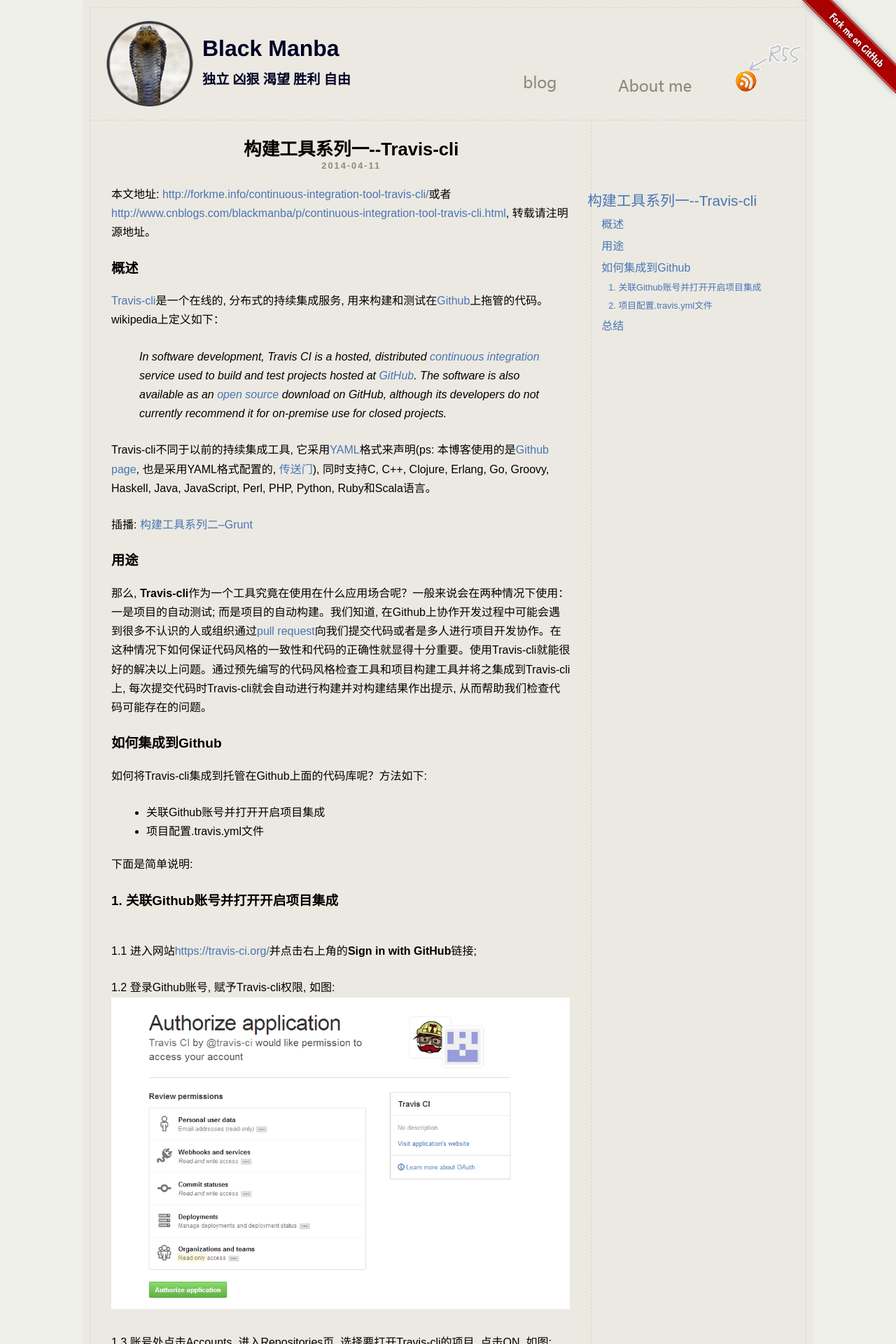
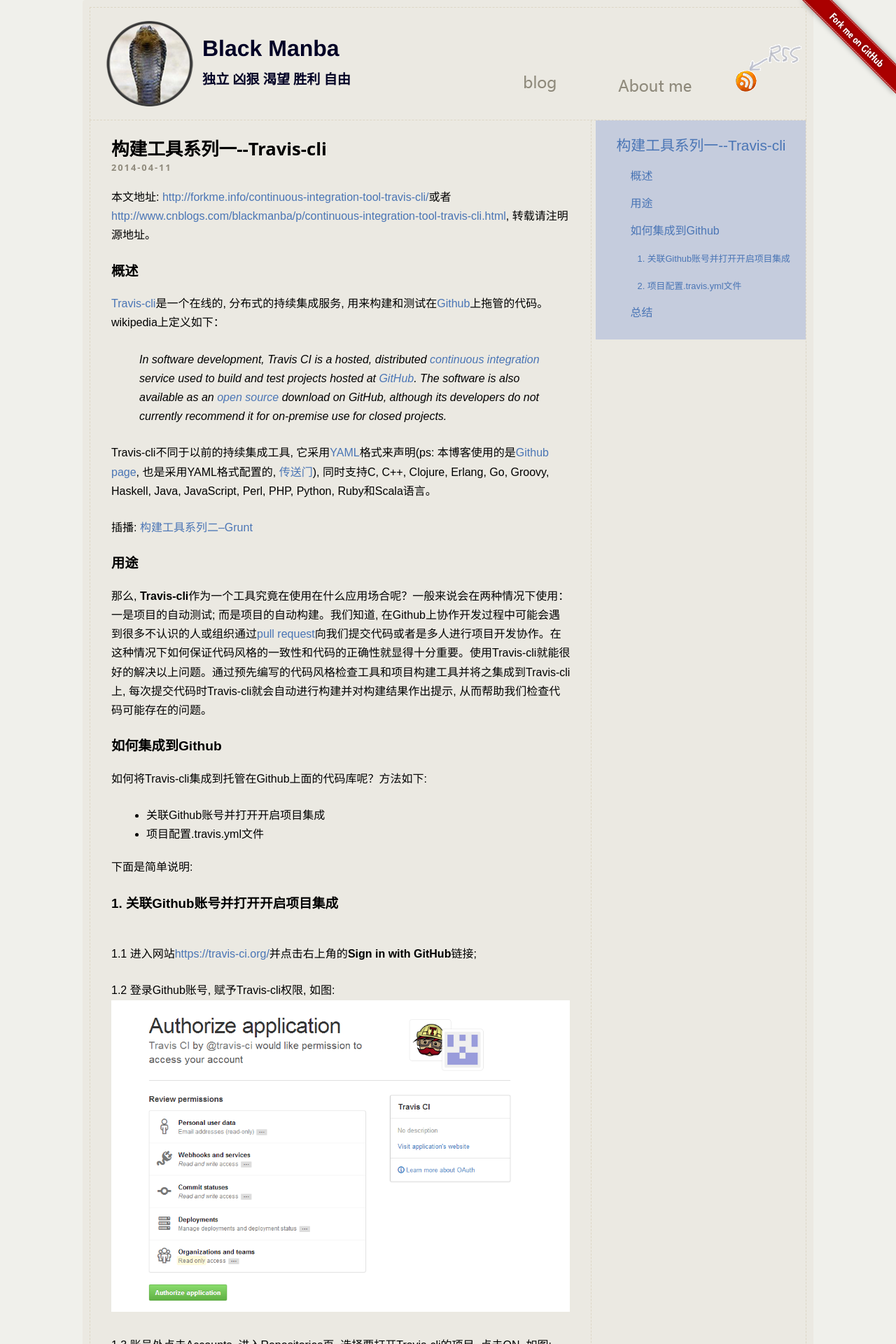
Before and after one commit to JackieLin/forkme, a Jekyll site: the page built from _posts/2014-04-11-continuous-integration-tool-travis-cli.md, in a window 1280 px wide. Shown: the top 1920 px of the page at 70% size. Built offline with Jekyll 4.4.1, drawn with Linux system fonts in a browser that asks for light colours; Markdown is read by kramdown in place of the engine named in the settings; comment, search, counter and statistics services are not loaded.

Commit message:
update style

```diff
--- a/_layouts/post.html
+++ b/_layouts/post.html
@@ -1,6 +1,7 @@
 ---
 layout: main
 ---
+<section class="l">
 	<!-- 具体文章模块 -->
 	<section class="article">
 		<article>
--- a/css/main.css
+++ b/css/main.css
@@ -37,6 +37,10 @@
 *::-moz-selection {
     background: none repeat scroll 0 0 #FF5F3E;
     color: #0099cc;
+}
+
+.l {
+	float: left;
 }
 
 /** change the pointer style **/
@@ -533,16 +537,26 @@
     text-decoration: underline;
 }
 
+.sidemenu {
+	position: relative;
+}
+
 /** 文章边栏处理 **/
 .menulist {
-	position: fixed;
-	top: 30%;
-	right: 11%;
-	max-height: 500px;
-	width: 300px;
-	overflow: scroll;
+	background-color: #c5ccdd;
+	padding: 5% 0 5% 10%;
+	width: 100%;
+	line-height: 2;
 	/*white-space: nowrap;*/
 	/*text-overflow: ellipsis;*/
+}
+
+.menulist_pf {
+	position: fixed;
+	top: 1%;
+	left: 66.5%;
+	width: 21%;
+	padding: 1.2% 0 1.2% 2.4%;
 }
 
 .menulist a {
--- a/js/post.js
+++ b/js/post.js
@@ -41,7 +41,7 @@
 	/*加载菜单*/
 	var menu = function () {
 		// init
-		var h2 = [], h3 = [], h2index = 0, list = '<aside><nav class="menulist"><ul>', menulist = null;
+		var h2 = [], h3 = [], h2index = 0, list = '<aside class="sidemenu"><nav class="menulist"><ul>', menulist = null;
 		$.each($("h2,h3",$('.article')), function (index, entry) {
 			/* 处理h2 */
 			if(entry.tagName.toLowerCase() === 'h2') {
@@ -83,7 +83,9 @@
 		$('.main_content').append(list);
 
 		// 获取列表项
-		menulist = $('.menulist');
+		menulist = $('.menulist'),
+		menulistScrollTop = menulist.offset().top,
+		g_window = $(window);
 
 		// DOM操作，添加到文件中
 		// 采用事件委托机制来实现事件
@@ -95,6 +97,13 @@
 			var scroll = $(this).attr('data-top') || $('#' + $(this).attr('data-id')).offset().top;
 			console.log(scroll);
 			$('body,html').animate({scrollTop: scroll - 30}, 400, 'swing');
+		});
+
+		// window 滚动事件
+		$(window).bind('scroll', function() {
+			var windowTop = g_window.scrollTop();
+			windowTop - menulistScrollTop > 0 ?
+			menulist.addClass('menulist_pf') : menulist.removeClass('menulist_pf');
 		});
 	};
 	// 调用
```
Also changed, not shown: other parts of _layouts/post.html (+1 -11 lines). Lines whose indentation alone changed are shown as unchanged.
